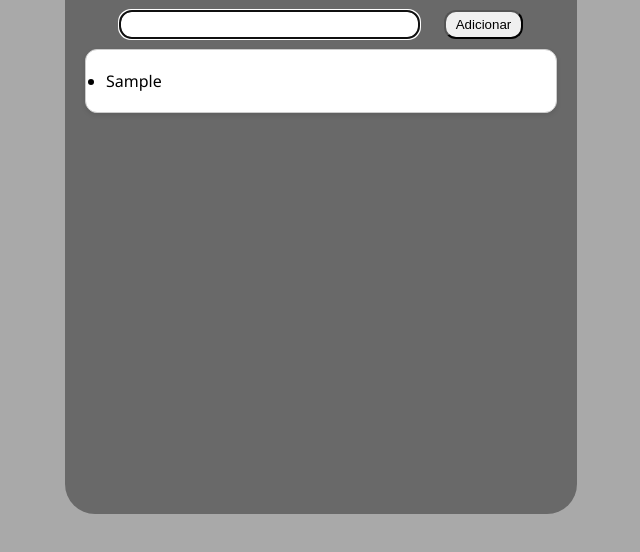
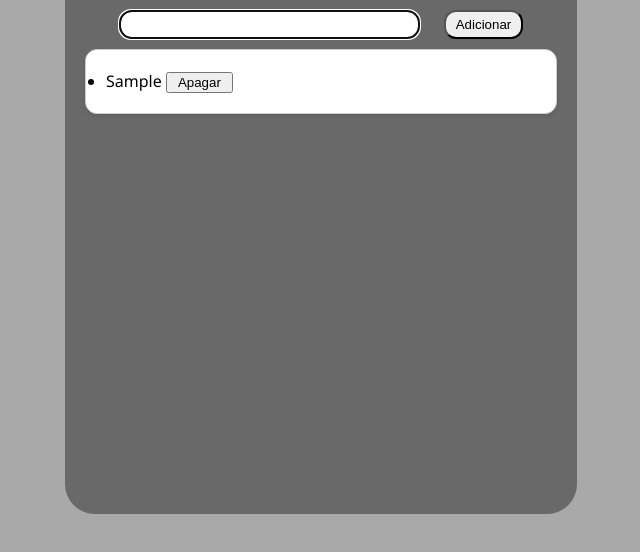
Before and after one commit to gabrielglasser/To-Do-List, a plain HTML site: page index.html in a window 1280 px wide. Both pictures are taken after typing "Sample" into the empty fields and a click on the button "Adicionar". Shown: the part 206-758 px from the top of the page, without its empty margins (319-959 px from the left). Drawn offline with Linux system fonts and the light colour scheme.

Commit message:
botao de apagar e enter funcionando

```diff
--- a/main.js
+++ b/main.js
@@ -2,7 +2,7 @@ const newTask = document.querySelector('.newTask');
 const btnNewTask = document.querySelector('.btnNewTask');
 const task = document.querySelector('.tasks');
 
-function createList(){
+function createList(){ //cria lista
     const li = document.createElement('li');
     return li;
 }
@@ -17,17 +17,35 @@ newTask.addEventListener('keypress', function(e) {  //funcao para quando precion
 function clearInput() {   //funcao para limpar o input
     newTask.value = '';
     newTask.focus();
-}
+};
+
+function createBtnClean(li) { // funcao para criar botao de limpar
+    li.innerHTML += '  ';
+    const btnClear = document.createElement('button');
+    btnClear.innerText = 'Apagar';
+    btnClear.setAttribute('class', 'clear');
+    li.appendChild(btnClear);
+};
 
 
-function createTask(textoInput){
+function createTask(textoInput){  //funcao para cliar a lista de tarefas
     const li = createList();
     li.innerHTML = textoInput;
     task.appendChild(li);
     clearInput();
+    createBtnClean(li);
 };
 
 btnNewTask.addEventListener('click', function(e) {
     if (!newTask.value) return;
     createTask(newTask.value);
 });
+
+document.addEventListener('click', function(e) {
+    const el = e.target;
+
+    if (el.classList.contains('clear')) {
+        el.parentElement.remove();
+    }
+
+});
--- a/style.css
+++ b/style.css
@@ -63,3 +63,8 @@ body {
     box-shadow: 0px 2px 5px rgba(0, 0, 0, 0.1);
     font-family: 'Segoe UI', Tahoma, Geneva, Verdana, sans-serif;
 }
+
+.clear{
+    padding: 1px 10px;
+    cursor: pointer;
+}
```
